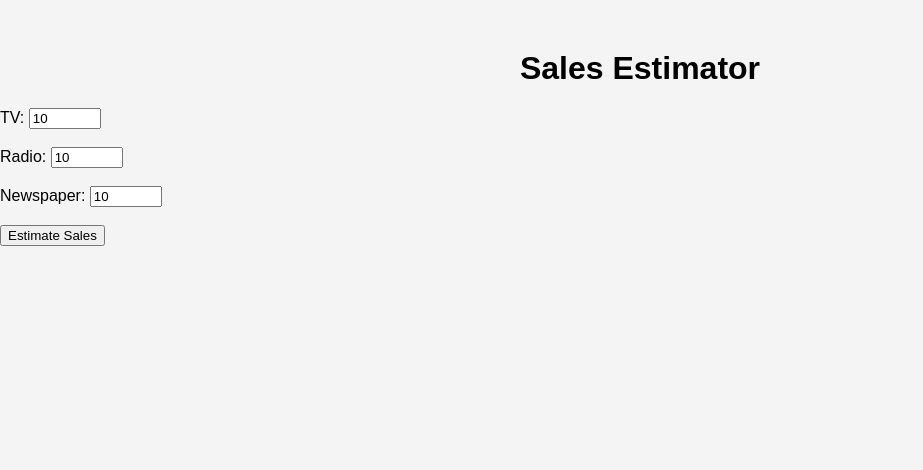
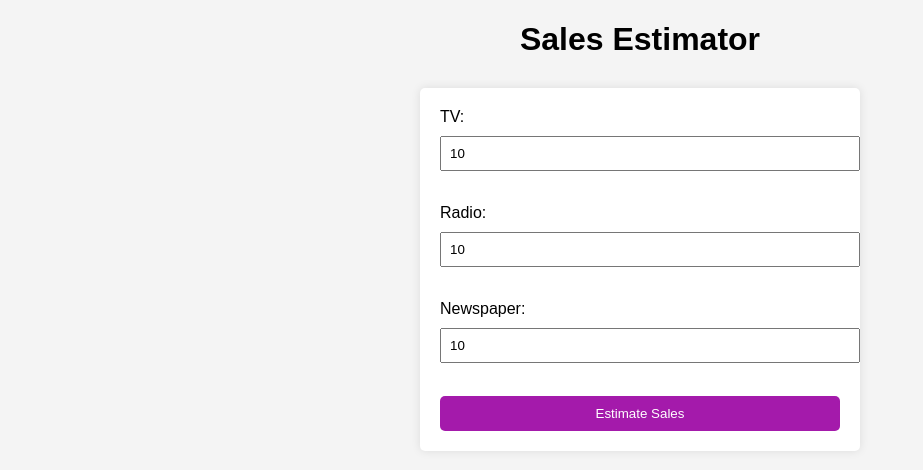
Before and after one commit to VENKYS48/sales-eastimater, a Flask app: page / in a window 1280 px wide. Shown: the top 470 px of the page, without its empty margins (0-923 px from the left). Run offline with Flask 3, Linux system fonts and the light colour scheme; parts of the project's set-up code (start-up, migrations or seed data) failed here and were passed over.

Commit message:
Update index.html

```diff
--- a/templates/index.html
+++ b/templates/index.html
@@ -4,47 +4,53 @@
     <title>Sales Estimator</title>
     <style>
         /* styles.css */
-/* ... (Previous CSS styles) */
-
-/* Additional styles for result.html */
 body {
+    font-family: Arial, sans-serif;
     background-color: #f4f4f4;
-    font-family: Arial, sans-serif;
     margin: 0;
     padding: 0;
 }
 
 h1 {
     text-align: center;
-    margin-top: 50px;
+    margin-bottom: 30px;
 }
 
-.result-container {
+form {
     max-width: 400px;
     margin: 0 auto;
     background-color: #fff;
     padding: 20px;
     border-radius: 5px;
     box-shadow: 0 0 10px rgba(0, 0, 0, 0.1);
-    text-align: center;
 }
 
-.result-container p {
-    font-size: 24px;
-    margin-bottom: 20px;
-    color: #333;
+label {
+    display: block;
+    margin-bottom: 10px;
 }
 
-.result-container a {
-    display: block;
-    text-decoration: none;
-    color: #a41aab;
-    margin-top: 20px;
+input[type="number"] {
+    width: 100%;
+    padding: 8px;
+    margin-bottom: 15px;
 }
 
-.result-container a:hover {
-    text-decoration: underline;
+input[type="submit"] {
+    width: 100%;
+    padding: 10px;
+    background-color: #a41aab;
+    color: #fff;
+    border: none;
+    border-radius: 5px;
+    cursor: pointer;
+    transition: background-color 0.3s;
 }
+
+input[type="submit"]:hover {
+    background-color: #8a0d8c;
+}
+
 
     </style>
 </head>
```
